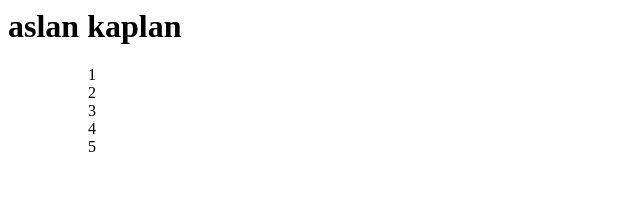
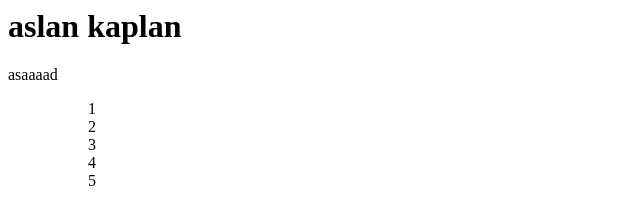
Before and after one commit to denizOgut/KodluyoruzJava102, a plain HTML site: page index.html in a window 1280 px wide. Shown: the full height of the page, 0-640 px from the left. Drawn offline with Linux system fonts and the light colour scheme.

Commit message:
dosyalar eklendi.

```diff
--- a/index.html
+++ b/index.html
@@ -4,7 +4,9 @@
     </head>
     <body>
         <h1>aslan kaplan</h1>
-
+        <div>
+            <p>asaaaad</p>
+        </div>
         <UL>
             <ol>1</ol>
         <ol>2</ol>
```
Also changed, not shown: 1 other file.
